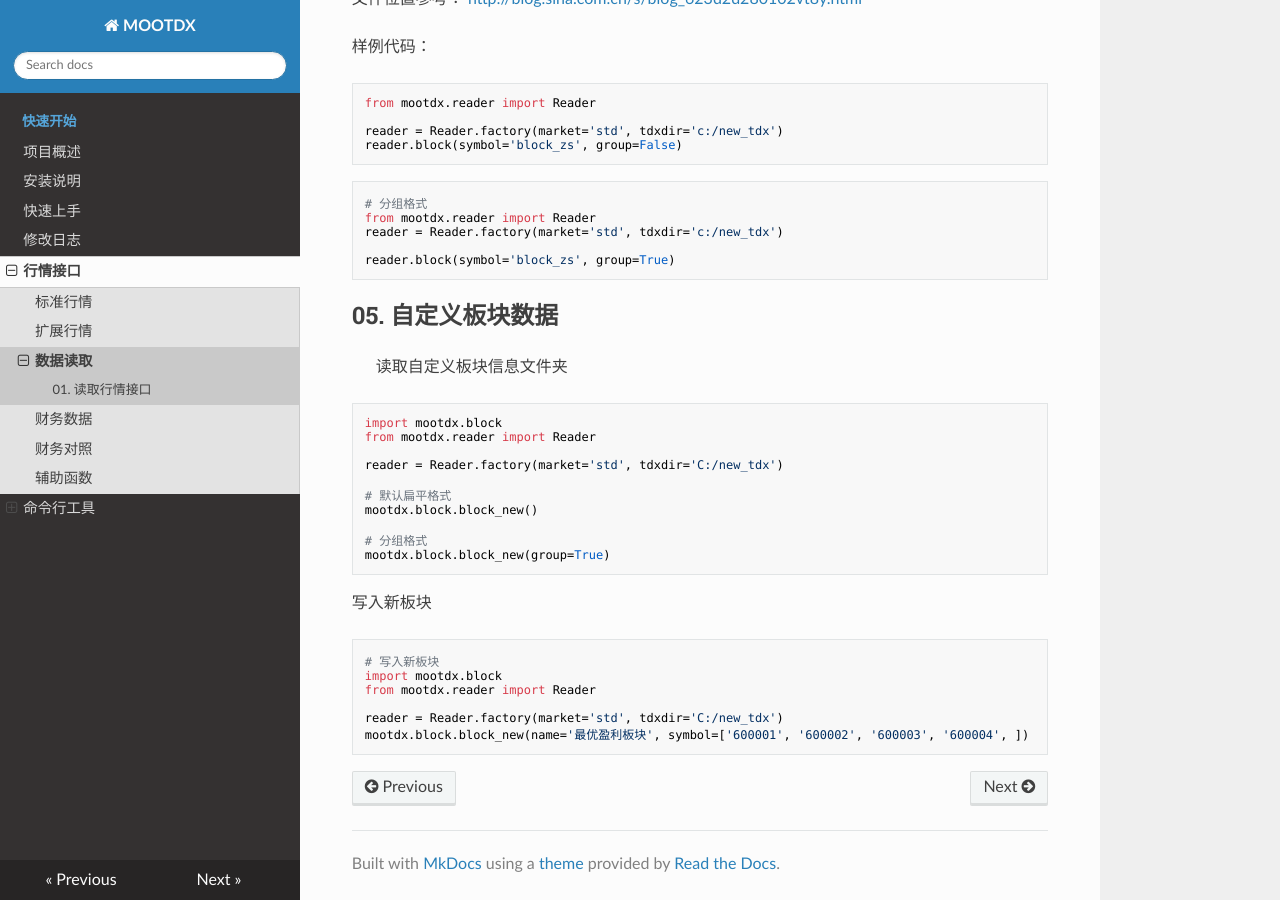
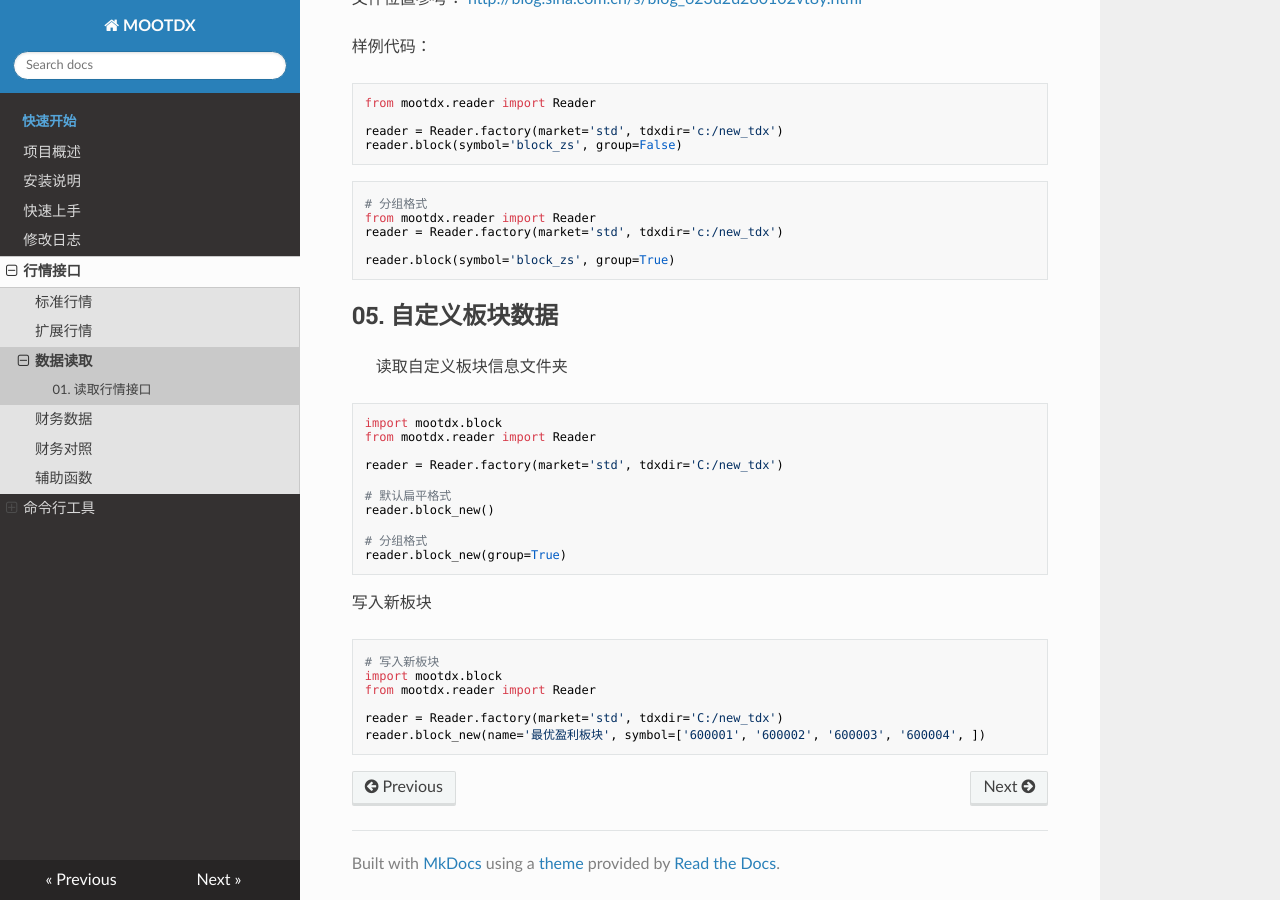
Before and after one commit to mootdx/mootdx, an MkDocs documentation site: the page built from docs/api/reader.md, in a window 1280 px wide and 900 px high, scrolled down 1449 px. Built offline with MkDocs 1.6.1, drawn with Linux system fonts in a browser that asks for light colours; nearby versions of some CDN libraries.

Commit message:
update commit

````diff
--- a/docs/api/reader.md
+++ b/docs/api/reader.md
@@ -94,10 +94,10 @@ from mootdx.reader import Reader
 reader = Reader.factory(market='std', tdxdir='C:/new_tdx')
 
 # 默认扁平格式
-mootdx.block.block_new()
+reader.block_new()
 
 # 分组格式
-mootdx.block.block_new(group=True)
+reader.block_new(group=True)
 ```
 
 写入新板块
@@ -108,5 +108,5 @@ import mootdx.block
 from mootdx.reader import Reader
 
 reader = Reader.factory(market='std', tdxdir='C:/new_tdx')
-mootdx.block.block_new(name='最优盈利板块', symbol=['600001', '600002', '600003', '600004', ])
+reader.block_new(name='最优盈利板块', symbol=['600001', '600002', '600003', '600004', ])
 ```
````
Also changed, not shown: docs/index.md (+1 -1 lines), 3 other files.
